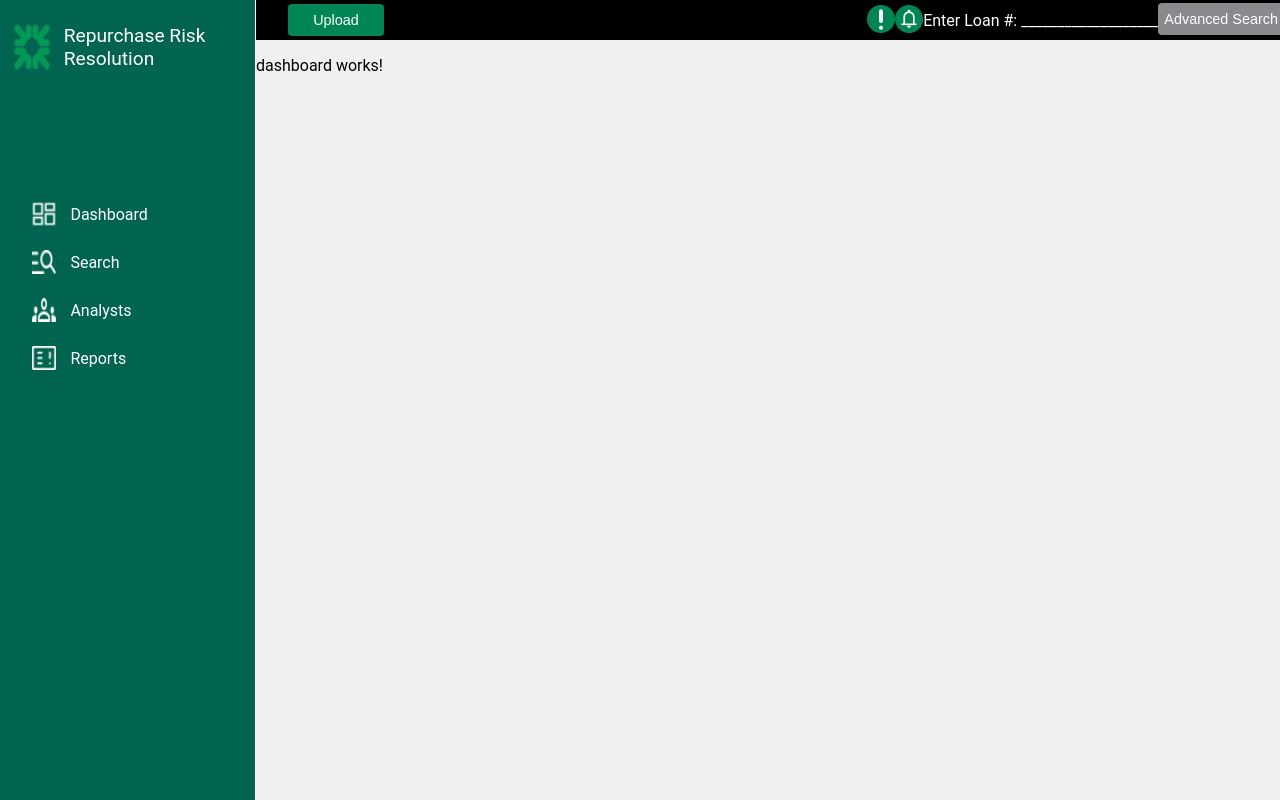
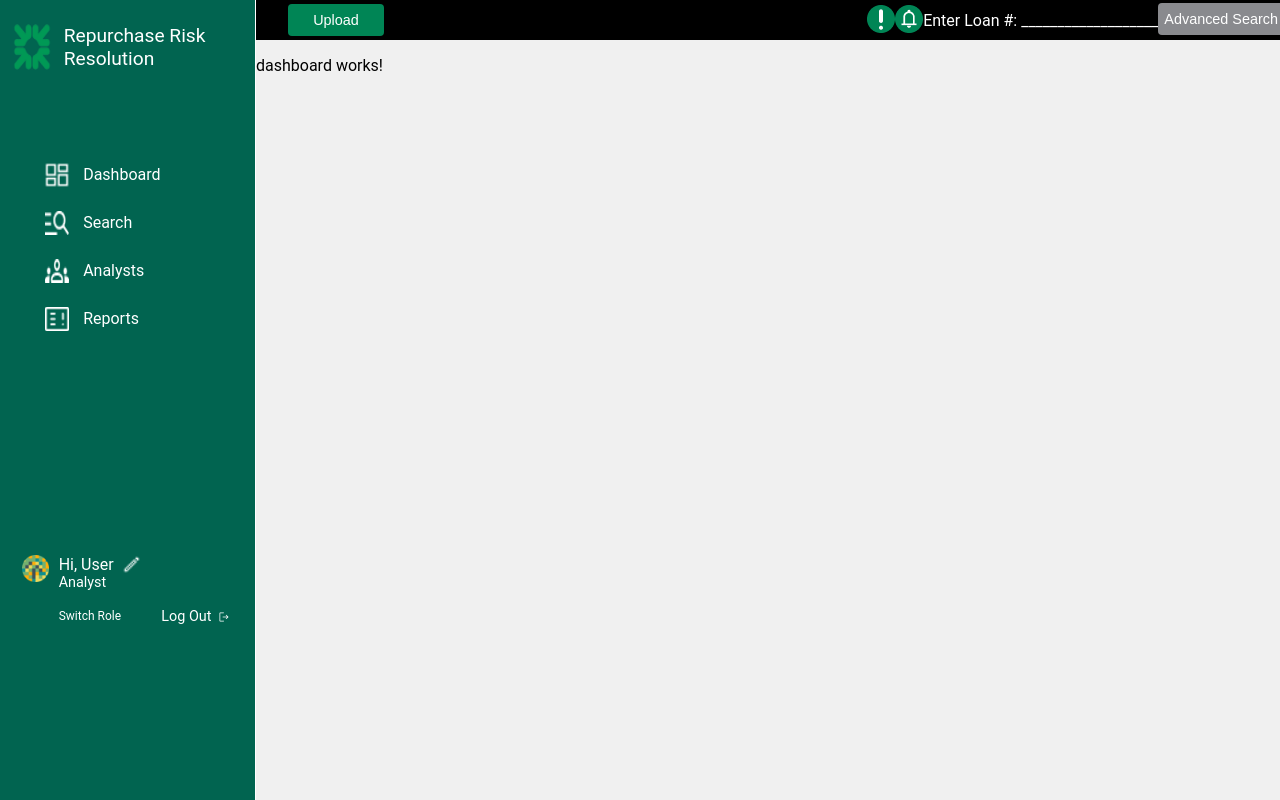
Before and after one commit to Taejun-bdiplus/mock-citizens-r3p, an Angular app: page /dashboard in a window 1280 px wide. Built offline with nearby package versions, Linux system fonts and the light colour scheme.

Commit message:
update sidebar layout

```diff
--- a/src/app/app-sidebar/app-sidebar.component.css
+++ b/src/app/app-sidebar/app-sidebar.component.css
@@ -6,8 +6,21 @@
 }
 
 .app-sidebar-top {
-  position: relative;
-  top: 1rem;
+  height: 15%;
+}
+.app-sidebar-middle {
+  height: 50%;
+  width: 90%;
+  align-self: center;
+}
+.app-sidebar-bottom {
+  height: 30%;
+  width: 90%;
+  align-self: center;
+}
+
+.company-project {
+  margin-top: 1rem;
   display: flex;
   flex-direction: row;
 }
@@ -29,9 +42,7 @@
 }
 
 .app-sidebar-tabs {
-  position: relative;
   width: 100%;
-  top: 7rem;
 }
 .dashboard-tab {
   display: flex;
@@ -52,6 +63,10 @@
   align-self: center;
   margin-left: 0.9rem;
 }
+
+.app-sidebar-tabs-search-icon {
+  width: 1.5rem;
+}
 .search-tab {
   display: flex;
   flex-direction: row;
@@ -71,6 +86,10 @@
   align-self: center;
   margin-left: 0.9rem;
 }
+
+.app-sidebar-tabs-analysts-icon {
+  width: 1.5rem;
+}
 .analysts-tab {
   display: flex;
   flex-direction: row;
@@ -89,6 +108,10 @@
 .analysts-tab-text {
   align-self: center;
   margin-left: 0.9rem;
+}
+
+.app-sidebar-tabs-reports-icon {
+  width: 1.5rem;
 }
 .reports-tab {
   display: flex;
@@ -113,21 +136,9 @@
 
 
 
-.app-sidebar-tabs-search-icon {
-  width: 1.5rem;
-}
-.app-sidebar-tabs-analysts-icon {
-  width: 1.5rem;
-}
-.app-sidebar-tabs-reports-icon {
-  width: 1.5rem;
-}
-
 
 
 .app-sidebar-account {
-  position: relative;
-  bottom: -33rem;
   display: flex;
   flex-direction: row;
 }
--- a/src/app/app-sidebar/app-sidebar.component.html
+++ b/src/app/app-sidebar/app-sidebar.component.html
@@ -1,5 +1,6 @@
 <div class="app-sidebar-container">
   <mat-list class="app-sidebar-top">
+    <div class="company-project">
       <div class="app-sidebar-logo">
         <img class="app-sidebar-image" src="../assets/images/citizens_logo.png" />
       </div>
@@ -7,10 +8,11 @@
         <div class="app-sidebar-title-text1">Repurchase Risk</div>
         <div class="app-sidebar-title-text2">Resolution</div>
       </div>
+    </div>
   </mat-list>
 
-  <mat-list class="app-sidebar-tabs">
-    <mat-list-item>
+  <mat-list class="app-sidebar-middle">
+    <mat-list-item class="app-sidebar-tabs">
       <mat-list>
         <div class="dashboard-tab" routerLink="/dashboard" routerLinkActive="active">
           <img class="dashboard-tab-icon" src="../assets/images/dashboard.png" />
@@ -32,7 +34,8 @@
     </mat-list-item>
   </mat-list>
 
-  <mat-list class="app-sidebar-account">
+  <mat-list class="app-sidebar-bottom">
+    <div class="app-sidebar-account">
       <div class="app-sidebar-account-image-box">
         <img class="app-sidebar-account-image" src="../assets/images/user_picture.png" />
       </div>
@@ -57,7 +60,7 @@
             </div>
           </div>
         </div>
-
+      </div>
     </div>
   </mat-list>
 </div>
```
Lines whose indentation alone changed are shown as unchanged.
